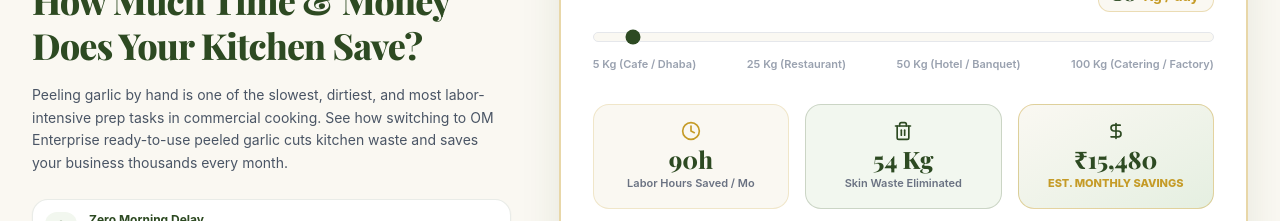
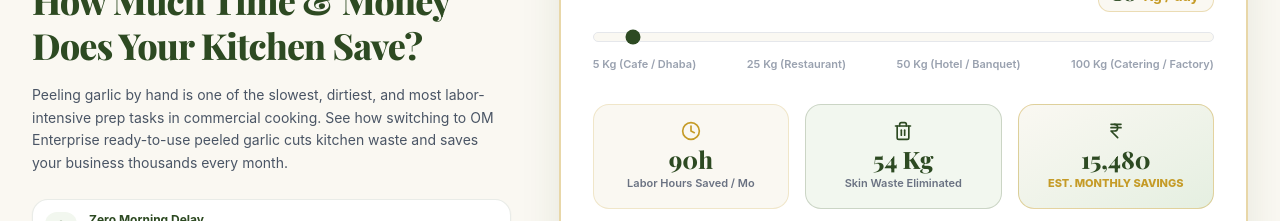
Before and after one commit to harshpatel1011/OM-Garlic, a React (Vite) app: page / in a window 1280 px wide. Shown: the part 4540-4761 px from the top of the page. Built offline with nearby package versions, Linux system fonts and the light colour scheme; a web font is replaced by a local one.

Commit message:
feat: Replace DollarSign with IndianRupee icon in SavingsCalculator and WhyChooseUs components; update garlicData to reflect currency change

```diff
--- a/src/components/SavingsCalculator.tsx
+++ b/src/components/SavingsCalculator.tsx
@@ -4,7 +4,7 @@
   Clock,
   TrendingDown,
   Trash2,
-  DollarSign,
+  IndianRupee,
   ArrowRight,
   Sparkles,
 } from 'lucide-react';
@@ -143,9 +143,9 @@
 
                 {/* Total savings */}
                 <div className="col-span-2 sm:col-span-1 p-4 rounded-2xl bg-gradient-to-br from-[#FAF8F2] to-[#E5EFE1] border border-[#C59B27]/40 text-center">
-                  <DollarSign className="w-5 h-5 text-[#2D4A22] mx-auto mb-1.5" />
+                  <IndianRupee className="w-5 h-5 text-[#2D4A22] mx-auto mb-1.5" />
                   <span className="font-serif-heading font-extrabold text-2xl text-[#2D4A22] block leading-none">
-                    ₹{totalMonthlySavings.toLocaleString('en-IN')}
+                    {totalMonthlySavings.toLocaleString('en-IN')}
                   </span>
                   <span className="text-[11px] font-extrabold text-[#C59B27] block mt-1 uppercase">
                     Est. Monthly Savings
--- a/src/components/WhyChooseUs.tsx
+++ b/src/components/WhyChooseUs.tsx
@@ -21,7 +21,7 @@
   Box,
   MapPin,
   Repeat,
-  DollarSign,
+  IndianRupee,
   TrendingUp,
   FileText,
   Ban,
@@ -48,7 +48,7 @@
   Box,
   MapPin,
   Repeat,
-  DollarSign,
+  IndianRupee,
   TrendingUp,
   FileText,
   Ban,
--- a/src/data/garlicData.ts
+++ b/src/data/garlicData.ts
@@ -140,7 +140,7 @@
       'Price stability contracts for institutional buyers',
     ],
     stats: [
-      { icon: 'DollarSign', value: 'Direct', label: 'Factory rates' },
+      { icon: 'IndianRupee', value: 'Direct', label: 'Factory rates' },
       { icon: 'TrendingUp', value: '15-22%', label: 'Food cost saving' },
       { icon: 'FileText', value: '100%', label: 'GST Invoices' },
     ],
```
